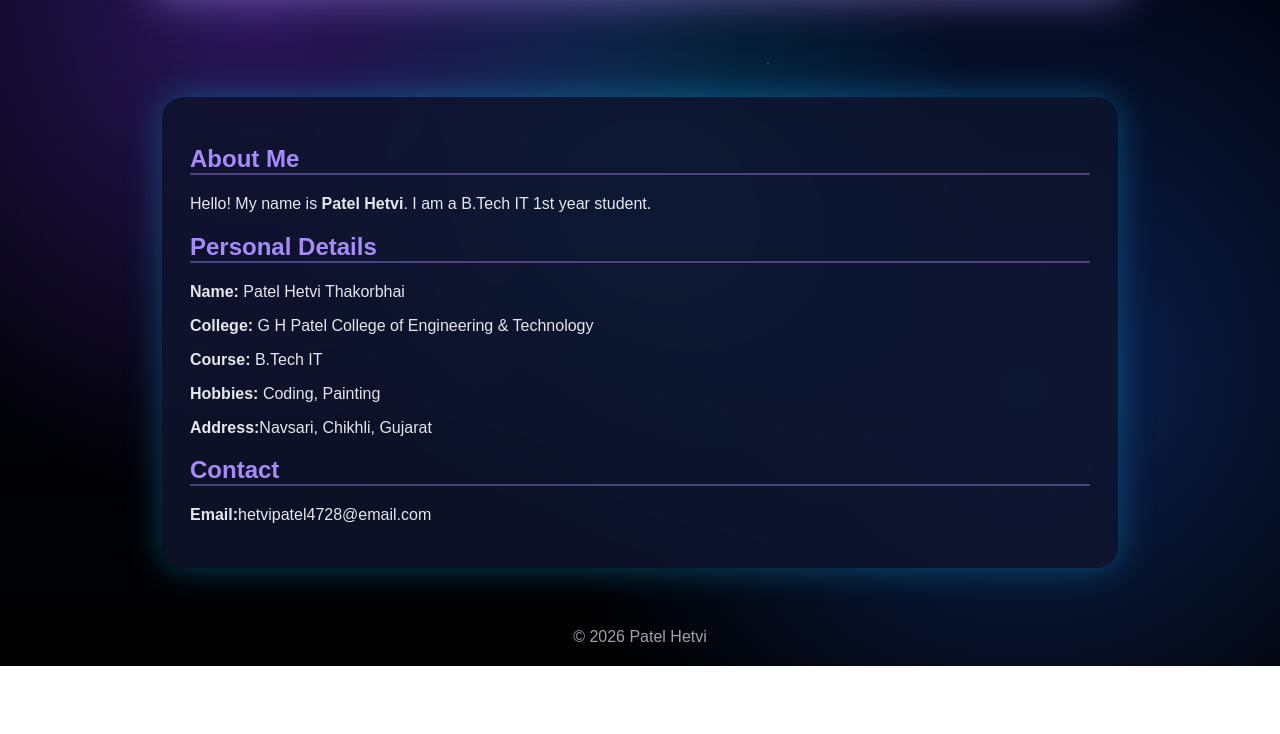
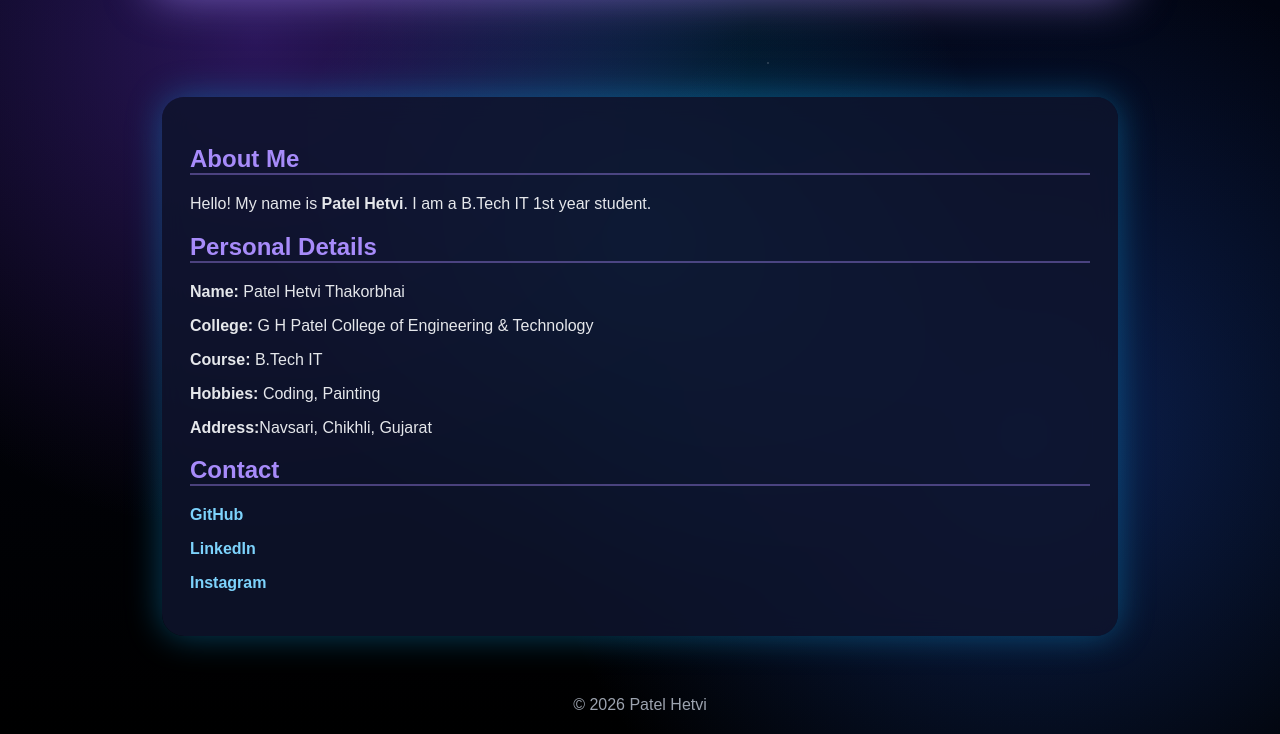
Before and after one commit to Hetvi4728/website, a plain HTML site: page HWEB.html in a window 1280 px wide. Shown: the part 257-991 px from the top of the page. Before the commit the page ends 923 px from the top, so only its background shows below. Drawn offline with Linux system fonts and the light colour scheme.

Commit message:
Refactor HWEB.html structure and content
Update personal details and contact .

```diff
--- a/HWEB.html
+++ b/HWEB.html
@@ -173,8 +173,9 @@ footer {
 
     <section class="info">
         <h2>Contact</h2>
-        <p><b>Email:</b>hetvipatel4728@email.com</p>
-        <a href = "https://github.com/Hetvi4728">
+        <p><b><a href = "https://github.com/Hetvi4728">GitHub</b></a></p>
+        <p><b><a href = "https://www.linkdin.com/in/hetvipatel4">LinkedIn</b></p>
+        <p><b><a href = "https://www.instagrm.com/patel_hetvi.04">Instagram</b></p>
     </section>
 </div>
 
```
